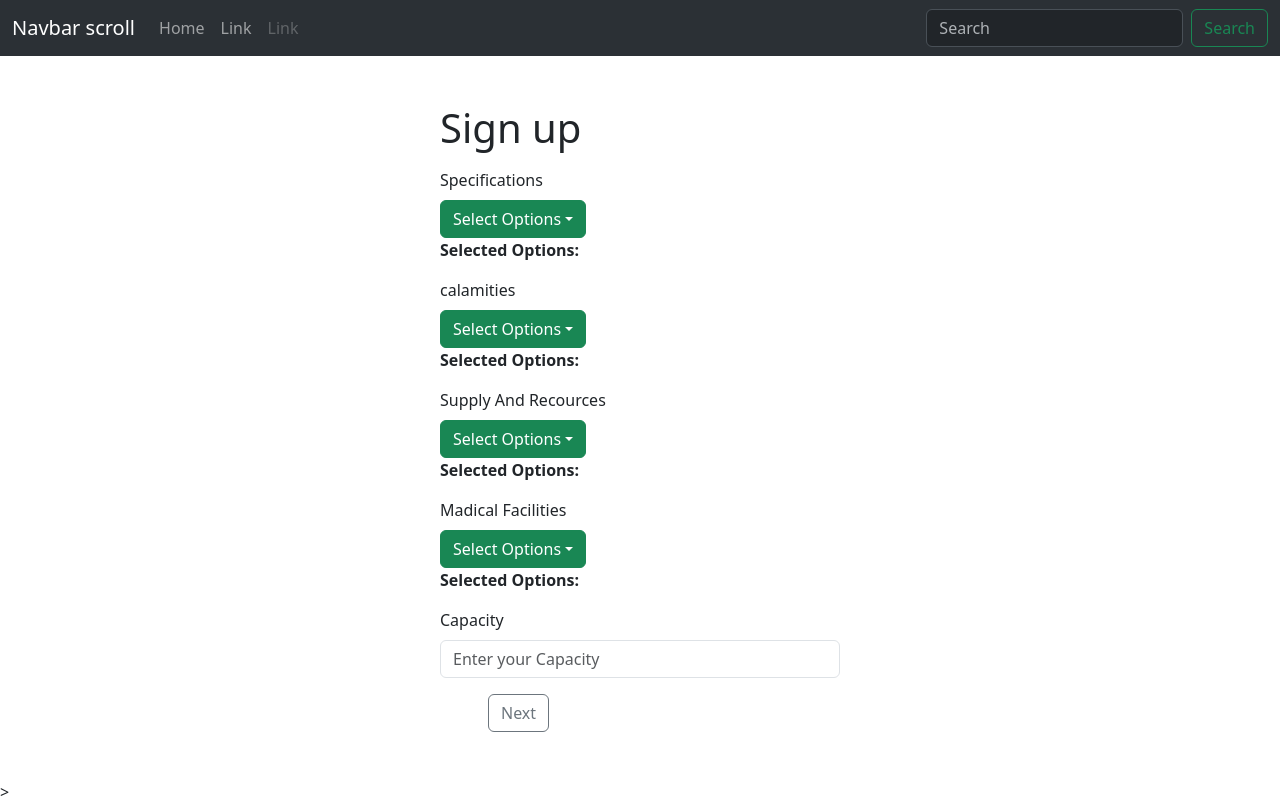
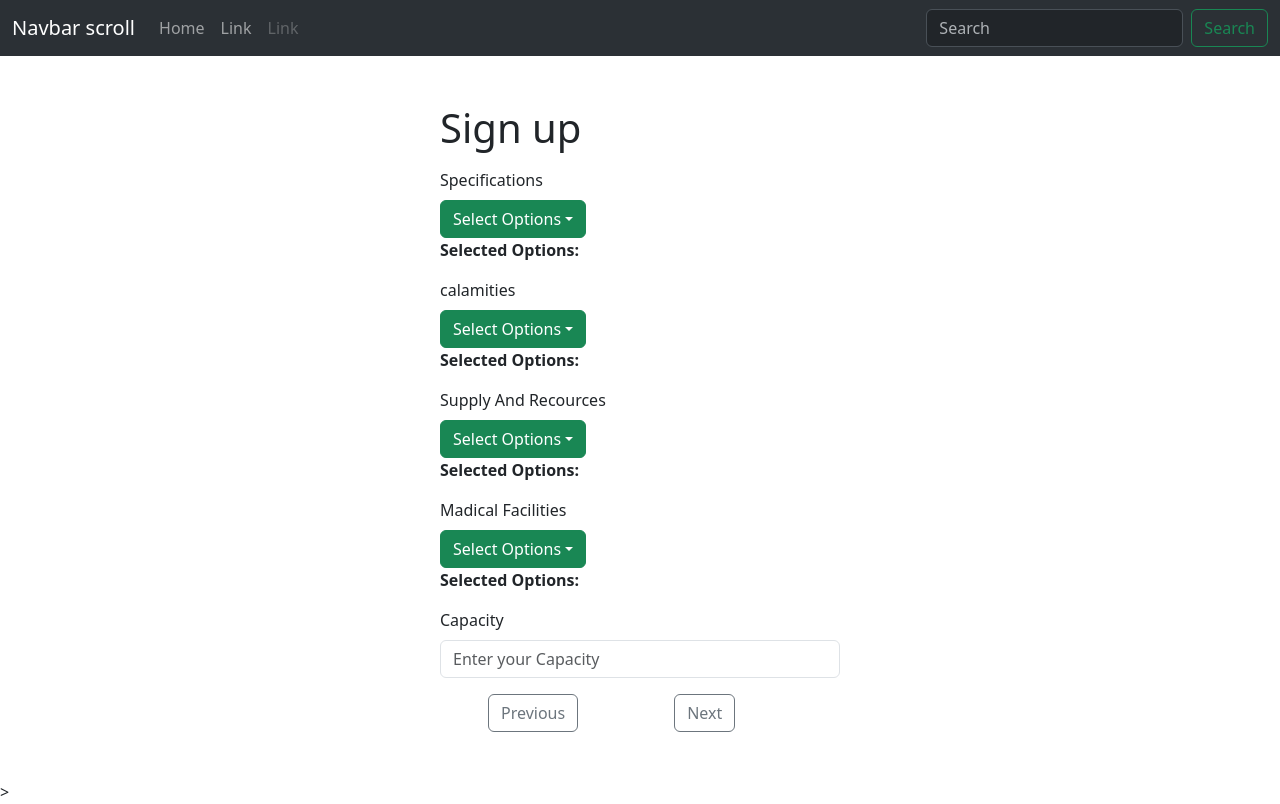
Before and after one commit to Sai-Bhuvan/SIH2023, a React (Create React App) app in the folder client/client/: page / in a window 1280 px wide. Both pictures are taken after a click on the button "Next". Built offline with nearby package versions, Linux system fonts and the light colour scheme.

Commit message:
added previous button

```diff
--- a/client/client/src/Components/Authentication/RescueCenter/RescueRegister.jsx
+++ b/client/client/src/Components/Authentication/RescueCenter/RescueRegister.jsx
@@ -20,6 +20,15 @@ function RescueRegister() {
       setdisablenext(true);
     } else {
       setrescueslider(rescueslider + 1);
+    }
+  };
+
+  const previousbuttonhandle = (event) => {
+    event.preventDefault();
+    if (rescueslider == 0) {
+      setpreviousdisable(true);
+    } else {
+      setrescueslider(rescueslider - 1);
     }
   };
 
@@ -92,6 +101,7 @@ function RescueRegister() {
   const [username, setUsername] = useState("");
   const [capacity, setcapacity] = useState();
   const [disablenext, setdisablenext] = useState(false);
+  const [previousdisable, setpreviousdisable] = useState(false);
 
   return (
     <>
@@ -259,6 +269,16 @@ function RescueRegister() {
           <Button
             variant="outline-secondary"
             className="mt-3 m-5"
+            onClick={previousbuttonhandle}
+            disabled={previousdisable}
+            hidden={rescueslider === 0 ? true : false}
+          >
+            Previous
+          </Button>
+
+          <Button
+            variant="outline-secondary"
+            className="mt-3 m-5"
             onClick={nextbuttonhandle}
             disabled={disablenext}
             hidden={rescueslider === 2 ? true : false}
```
